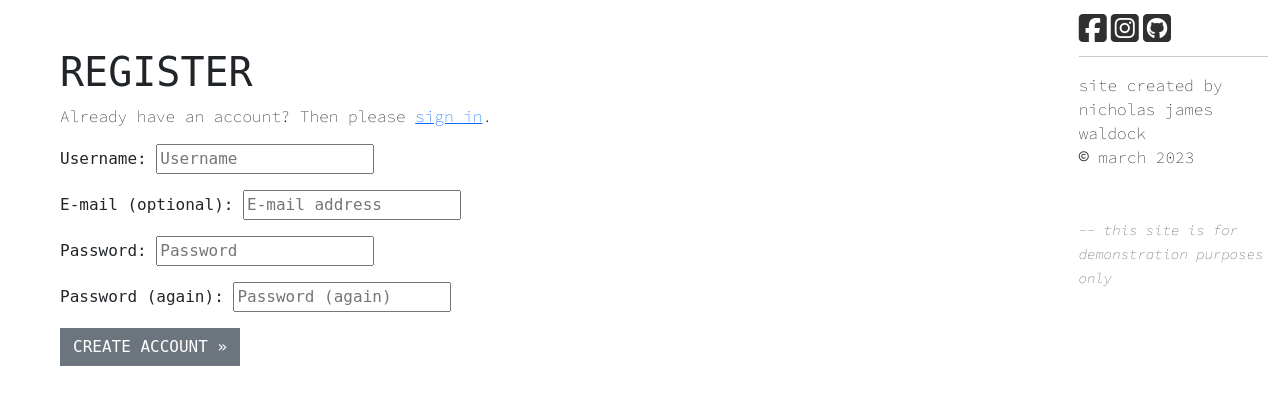
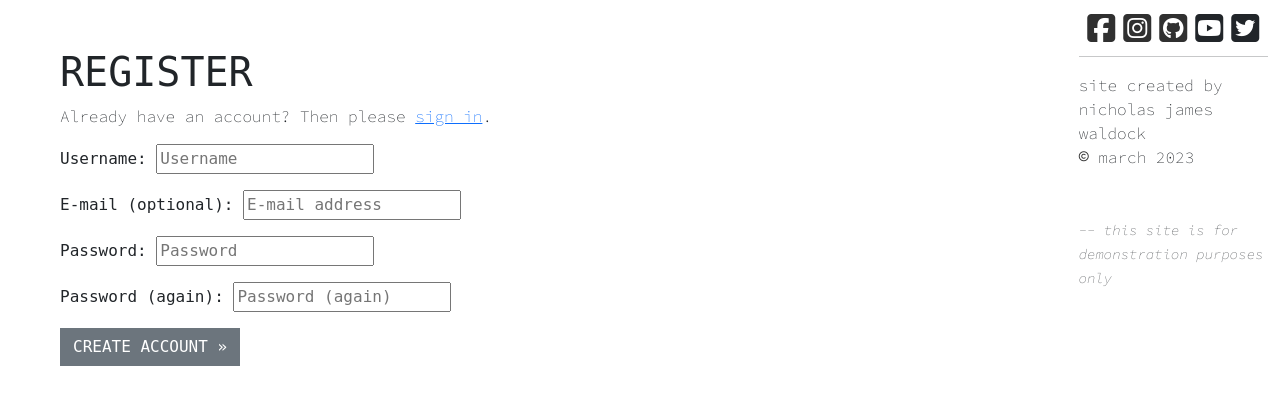
Before and after one commit to NickWaldock/talk-practice-forum-p4, a Django app: page /accounts/signup/ in a window 1280 px wide. Shown: the part 64-469 px from the top of the page. Run offline with Django 3.2, Linux system fonts and the light colour scheme; some libraries are stand-ins or nearby versions; some web fonts are replaced.

Commit message:
align footer icons

```diff
--- a/templates/base.html
+++ b/templates/base.html
@@ -107,15 +107,23 @@
                 {% endblock %}
             </div>
             <div class="col-2 mt-3 d-none d-lg-block">
-                <a href="https://facebook.com" target="_blank" class="text-decoration-none text-reset">
+                <div class="d-flex justify-content-center">
+                    <a href="https://facebook.com" target="_blank" class="px-1 text-decoration-none text-reset">
                         <i class="fa-brands fa-square-facebook fa-2xl footer-icon"></i>
                     </a>
-                <a href="https://instagram.com" target="_blank" class="text-decoration-none text-reset">
+                    <a href="https://instagram.com" target="_blank" class="px-1 text-decoration-none text-reset">
                         <i class="fa-brands fa-square-instagram fa-2xl footer-icon"></i>
                     </a>
-                <a href="https://github.com" target="_blank" class="text-decoration-none text-reset">
+                    <a href="https://github.com" target="_blank" class="px-1 text-decoration-none text-reset">
                         <i class="fa-brands fa-square-github fa-2xl footer-icon"></i>
                     </a>
+                    <a href="https://youtube.com" target="_blank" class="px-1 text-decoration-none text-reset">
+                        <i class="fa-brands fa-square-youtube fa-2xl"></i>
+                    </a>
+                    <a href="https://twitter.com" target="_blank" class="px-1 text-decoration-none text-reset">
+                        <i class="fa-brands fa-square-twitter fa-2xl"></i>
+                    </a>
+                </div>
                 <hr>
                 <p class="body-font">site created by
                     <a href="https://www.nicholasjameswaldock.uk" target="_blank" class="text-decoration-none text-reset">
```
Lines whose indentation alone changed are shown as unchanged.
